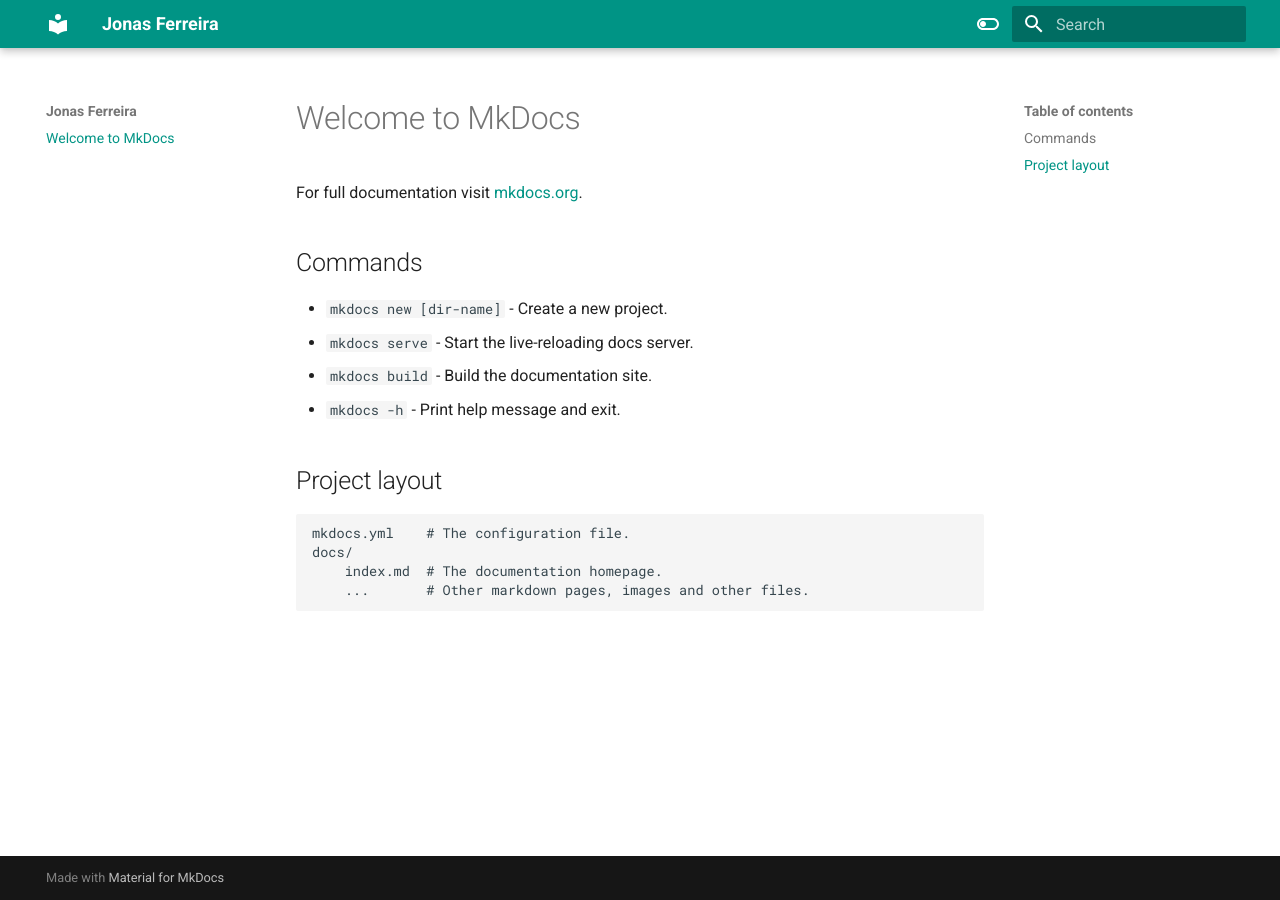
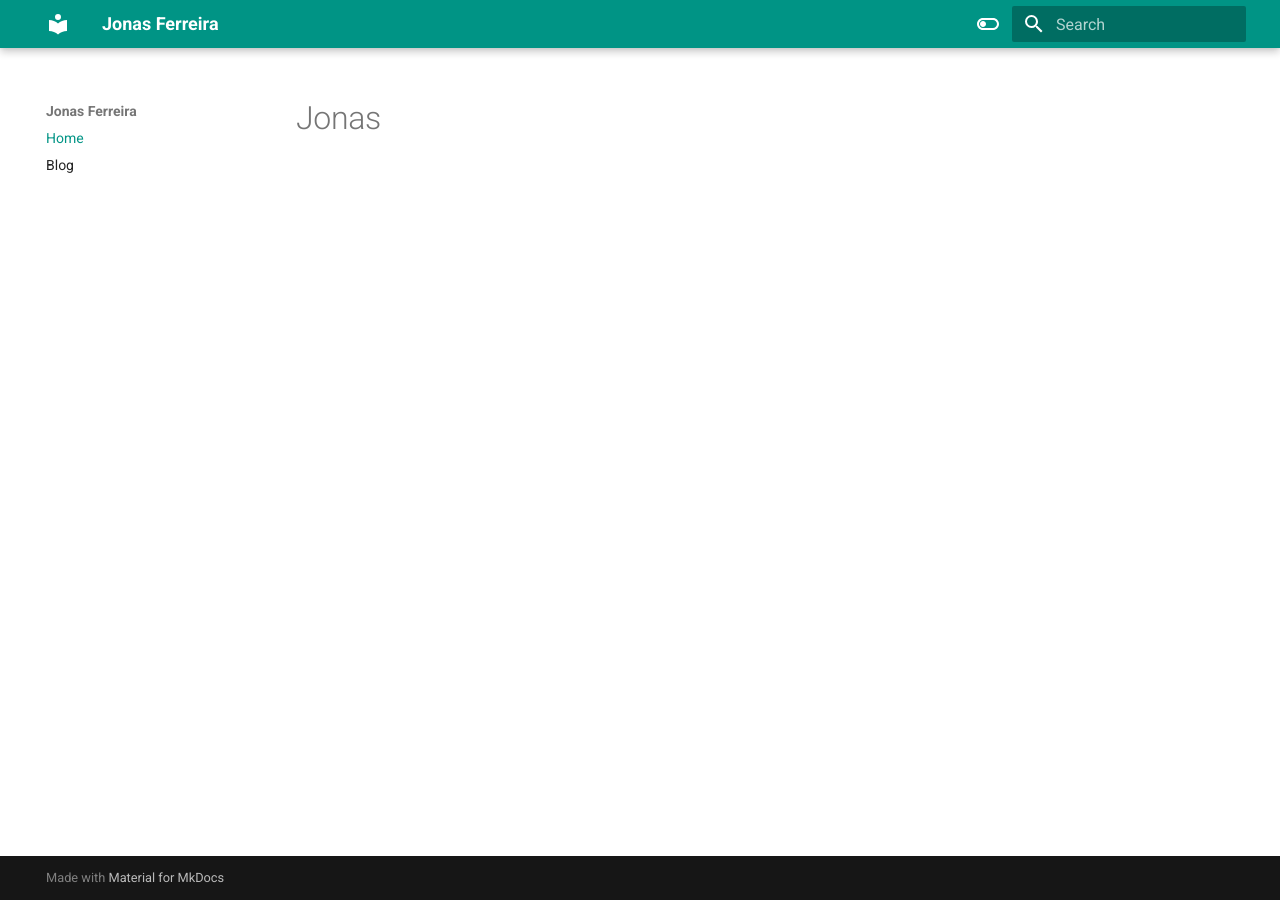
Before and after one commit to jonasmcferreira/jonasmcferreira.github.io, an MkDocs documentation site: the page built from docs/index.md, in a window 1280 px wide. Built offline with MkDocs 1.6.1 and Material for MkDocs 9.7.7, drawn with Linux system fonts in a browser that asks for light colours.

Commit message:
main modified .github/workflows/ci.yml modified docs/index.md modified mkdocs.yml

```diff
--- a/docs/index.md
+++ b/docs/index.md
@@ -1,17 +1 @@
-# Welcome to MkDocs
-
-For full documentation visit [mkdocs.org](https://www.mkdocs.org).
-
-## Commands
-
-* `mkdocs new [dir-name]` - Create a new project.
-* `mkdocs serve` - Start the live-reloading docs server.
-* `mkdocs build` - Build the documentation site.
-* `mkdocs -h` - Print help message and exit.
-
-## Project layout
-
-    mkdocs.yml    # The configuration file.
-    docs/
-        index.md  # The documentation homepage.
-        ...       # Other markdown pages, images and other files.
+# Jonas
--- a/mkdocs.yml
+++ b/mkdocs.yml
@@ -1,4 +1,9 @@
 site_name: Jonas Ferreira
+
+nav:
+    - Home: index.md
+    - Blog: blog.md
+
 theme:
   name: material
   palette:
@@ -12,3 +17,5 @@
       toggle:
         icon: material/toggle-switch
         name: turn on the light
+  features:
+    - header.autohide
```
Also changed, not shown: 1 other file.
